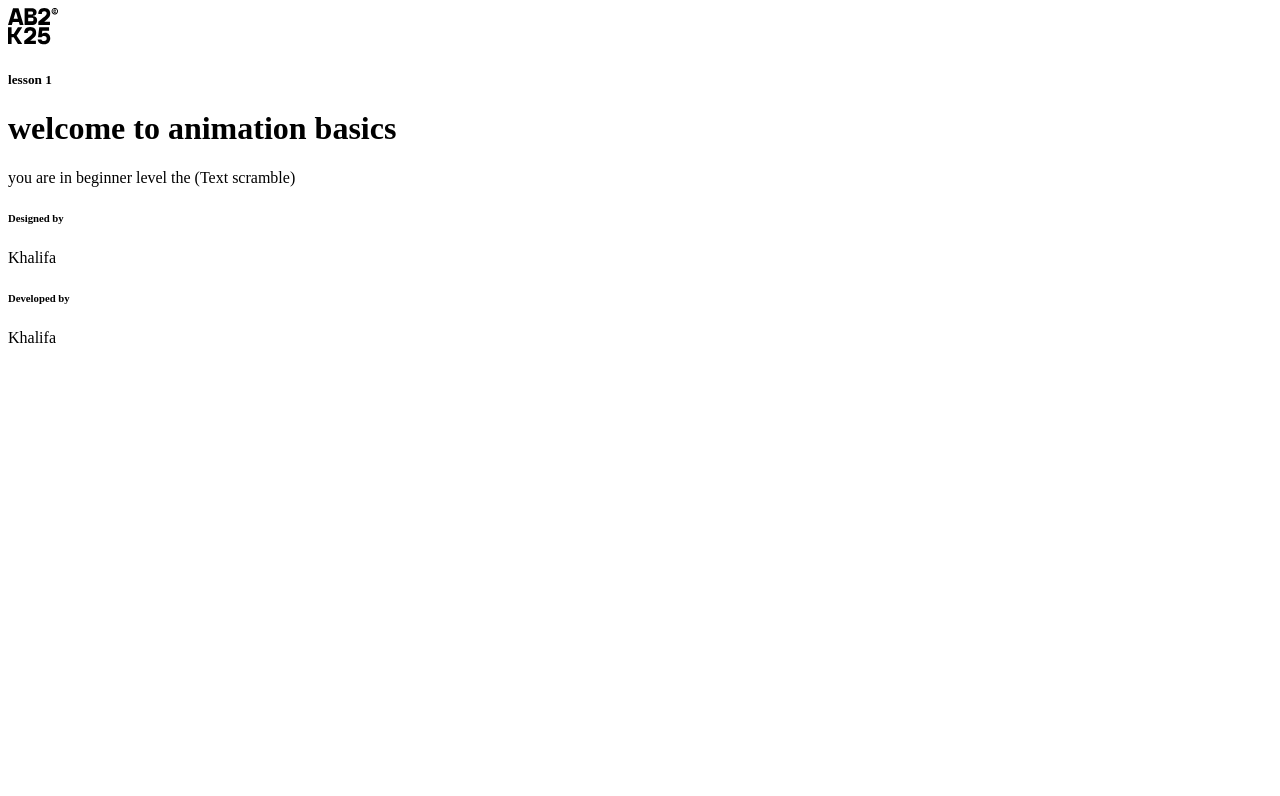
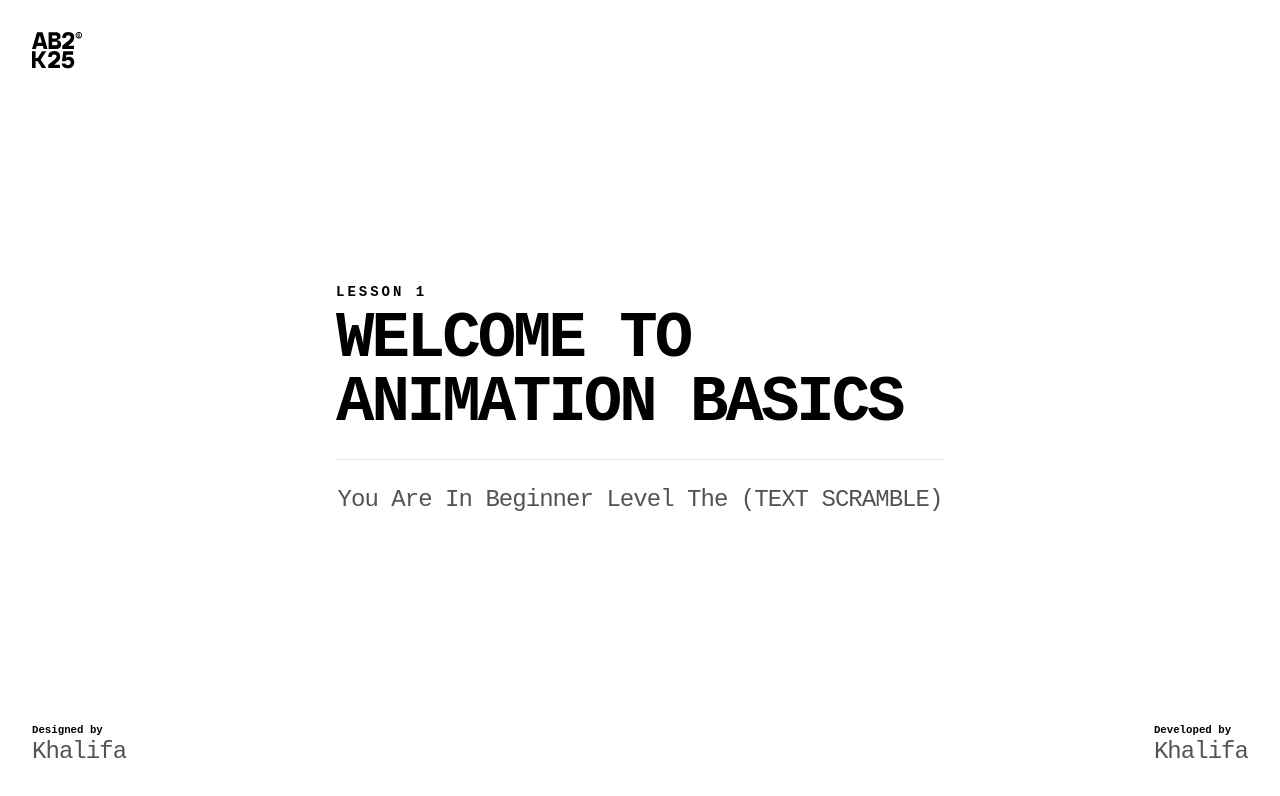
Before and after one commit to khalifa707/Animation-Tuturial-Basics, a plain HTML site: page 01-Beginner-Level/01.1-Text-Scramble/index.html in a window 1280 px wide. Drawn offline with Linux system fonts and the light colour scheme.

Commit message:
Starting with Beginner Level. Styling CSS

```diff
--- a/01-Beginner-Level/01.1-Text-Scramble/index.html
+++ b/01-Beginner-Level/01.1-Text-Scramble/index.html
@@ -11,14 +11,12 @@
 <body>
 <nav><img src="./Img/Frame 2.svg" alt=""></nav>
 <div class="container">
-    <main>
         <div class="text">
             <h5 class="sub-header">lesson 1</h5>
             <h1>welcome to animation basics</h1>
         </div>
         <div class="line"></div>
         <p>you are in beginner level the <span class="uppercase">(Text scramble)</span></p>
-    </main>
 </div>
 <footer>
     <div class="des">
--- a/01-Beginner-Level/01.1-Text-Scramble/style.css
+++ b/01-Beginner-Level/01.1-Text-Scramble/style.css
@@ -0,0 +1,92 @@
+*,*:before, *:after{
+    margin: 0;
+    padding: 0;
+    box-sizing: border-box;
+}
+body{
+    background: #ffffff;
+    color: #000000;
+    font-family: 'JetBrains Mono', monospace;
+    overflow: hidden;
+    display: flex;
+    justify-content: center;
+    align-items: center;
+    min-height: 100vh;
+    padding: 32px;
+}
+
+nav{
+    align-items: flex-start;
+    align-self: stretch;
+    position: fixed;
+    top: 32px;
+    left: 32px;
+}
+
+footer{
+    display: flex;
+    justify-content: space-between;
+    align-items: center;
+    align-self: stretch;
+    bottom: 32px;
+    position: fixed;
+    left: 32px;
+    right: 32px;
+}
+
+.container{
+    display: flex;
+    max-width: 50%;
+    flex-direction: column;
+    align-items: center;
+    justify-content: center;
+    gap: 24px;
+    align-self: stretch;
+}
+
+.line{
+    width: 100%;
+    height: 1px;
+    background: #000000;
+    opacity: 0.1;
+}
+
+.text{
+    display: flex;
+    flex-direction: column;
+    align-items: flex-start;
+    gap: 8px;
+    align-self: stretch;
+}
+
+h1{
+    font-size: 64px;
+    font-style: normal;
+    font-weight: 800;
+    line-height: 64px; /* 100% */
+    letter-spacing: -3px;
+    text-transform: uppercase;
+}
+
+p{
+    color: #575252;
+    font-size: 24px;
+    font-style: normal;
+    font-weight: 500;
+    line-height: 32px; /* 133.333% */
+    letter-spacing: -0.96px;
+    text-transform: capitalize;
+}
+
+.uppercase{
+    text-transform: uppercase;
+}
+
+.sub-header{
+    font-size: 14px;
+    font-style: normal;
+    font-weight: 800;
+    line-height: 14px; /* 100% */
+    letter-spacing: 3px;
+    text-transform: uppercase;
+}
```
